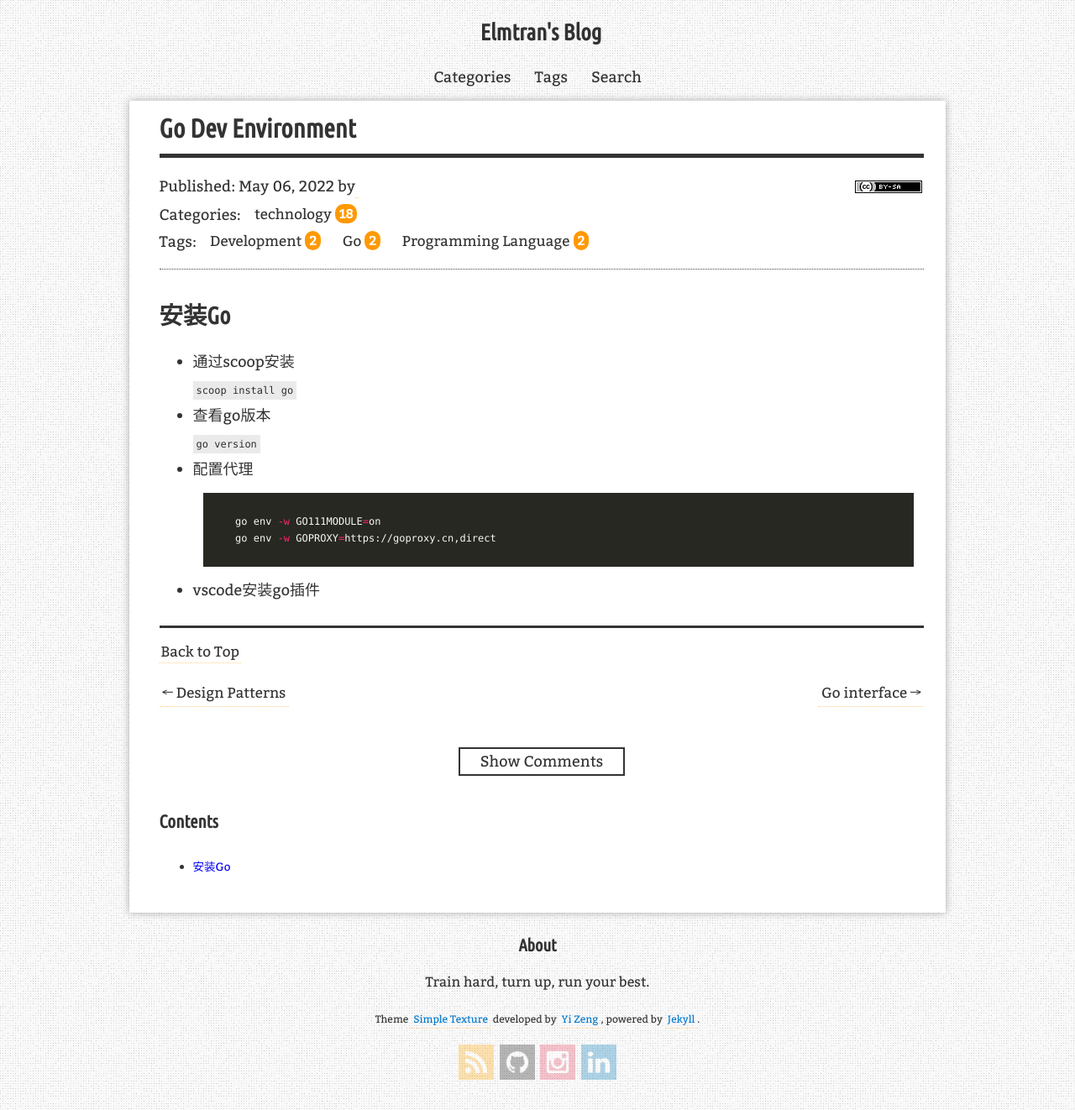
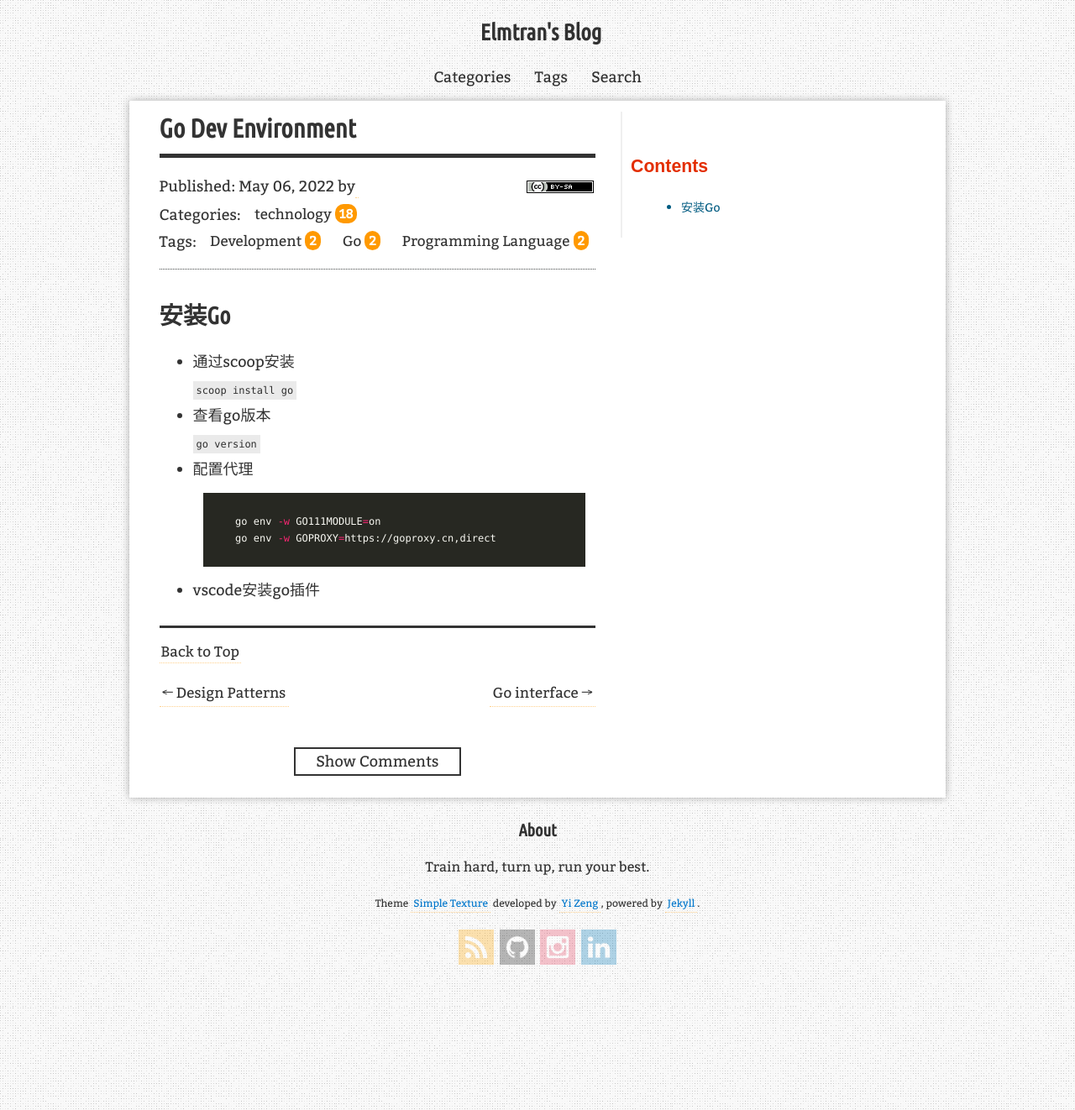
Before and after one commit to ElmTran/ElmTran.github.io, a Jekyll site: the page built from _posts/2022-05-06-go-dev-environment.md, in a window 1280 px wide. Shown: the whole page at 84% size. Built offline with Jekyll 4.4.1, drawn with Linux system fonts in a browser that asks for light colours; comment, search, counter and statistics services are not loaded.

Commit message:
adjust layout

```diff
--- a/_layouts/post.html
+++ b/_layouts/post.html
@@ -97,12 +97,8 @@ layout: blog
             </div>
         </div>
     </article>
-    <aside class="unit-sidebar layout-post">
-        <div class="unit-inner unit-sidebar-inner">
-            <div class="unit-nav">
-                <h2>Contents</h2>
-                {% include common/toc.html html=content %}
-            </div>
-        </div>
+    <aside class="unit-sidebar">
+        <h2>Contents</h2>
+        {% include common/toc.html html=content %}
     </aside>
 </div>
--- a/_sass/simple-texture/blog/_content.scss
+++ b/_sass/simple-texture/blog/_content.scss
@@ -1,3 +1,8 @@
+.post-container {
+    margin: 0 auto;
+    display: flex;
+    flex-direction: row;
+
     .unit-article {
         a {
             font-size: .95em;
@@ -747,3 +752,38 @@
             }
         }
     }
+
+    .unit-sidebar {
+        padding: 10px;
+        border-left: 2px solid #efefef;
+        width: 280px;
+        position: -webkit-sticky;
+        position: sticky;
+        top: 80px;
+        margin-bottom: 80px;
+        height: fit-content;
+        margin-left: 30px;
+
+        h2 {
+            font-family: fantasy;
+            color: #e32e00;
+        }
+
+        ul {
+            margin-left: 20px;
+            list-style-type: revert;
+            font-size: 14px;
+            line-height: 24px;
+            color: #005b81;
+
+            a {
+                color: #005b81;
+
+                &:hover {
+                    color: #e32e00;
+                    text-decoration: underline;
+                }
+            }
+        }
+    }
+}
```
Lines whose indentation alone changed are shown as unchanged.
